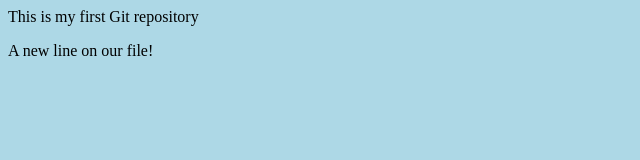
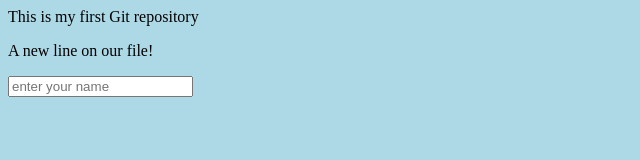
Before and after one commit to TineVal/GitHub-Tutorial, a plain HTML site: page index.html/index.html in a window 1280 px wide. Shown: the whole page, without its empty margins (0-640 px from the left). Drawn offline with Linux system fonts and the light colour scheme.

Commit message:
added form to hello-world

```diff
--- a/index.html/index.html
+++ b/index.html/index.html
@@ -9,5 +9,9 @@
     <link rel="stylesheet" href="bluestyle.css">
     This is my first Git repository
     <p>A new line on our file!</p>
+    <form action="C:\Users\PC\newproject\index.html" method="post">
+        <label for="name" name:></label>
+        <input type="text" id="name" placeholder="enter your name">
+    </form>
 </body>
 </html>
```
